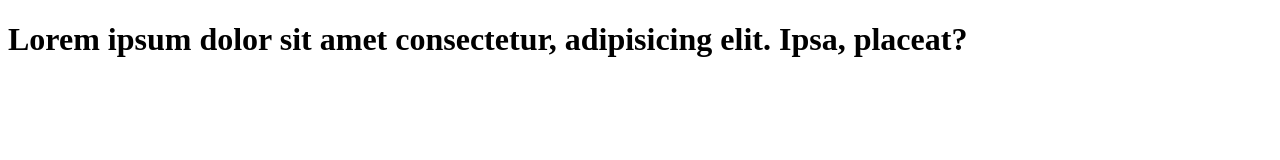
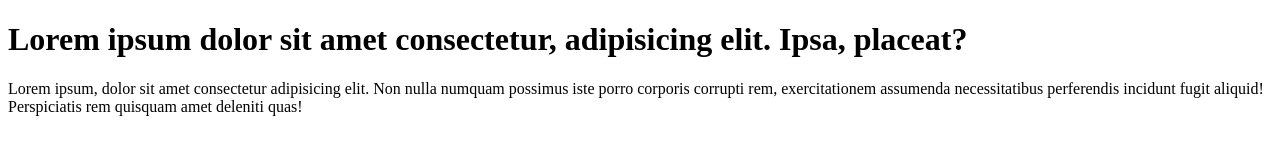
Before and after one commit to engfabiodesalvi/learn-git, a plain HTML site: page index.html in a window 1280 px wide. Drawn offline with Linux system fonts and the light colour scheme.

Commit message:
add paragraph to code

```diff
--- a/index.html
+++ b/index.html
@@ -7,5 +7,6 @@
 </head>
 <body>
     <h1>Lorem ipsum dolor sit amet consectetur, adipisicing elit. Ipsa, placeat?</h1>
+    <p>Lorem ipsum, dolor sit amet consectetur adipisicing elit. Non nulla numquam possimus iste porro corporis corrupti rem, exercitationem assumenda necessitatibus perferendis incidunt fugit aliquid! Perspiciatis rem quisquam amet deleniti quas!</p>
 </body>
 </html>
```
